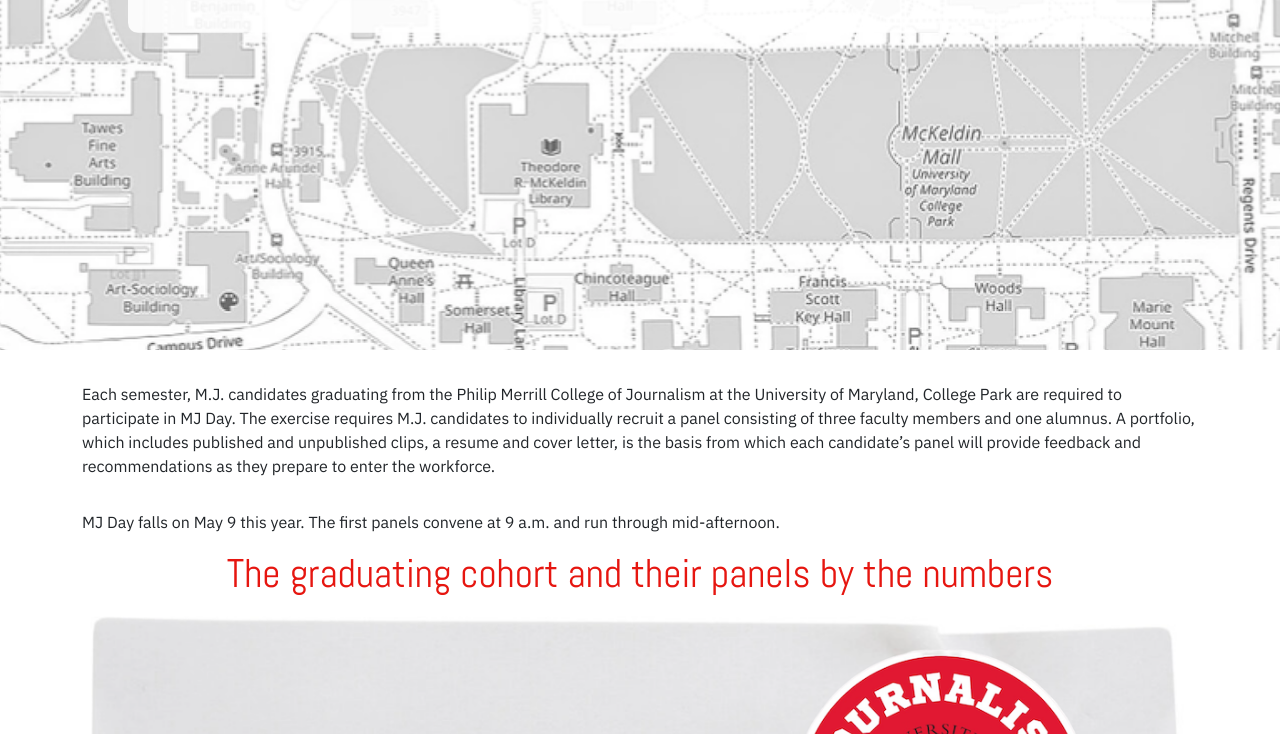
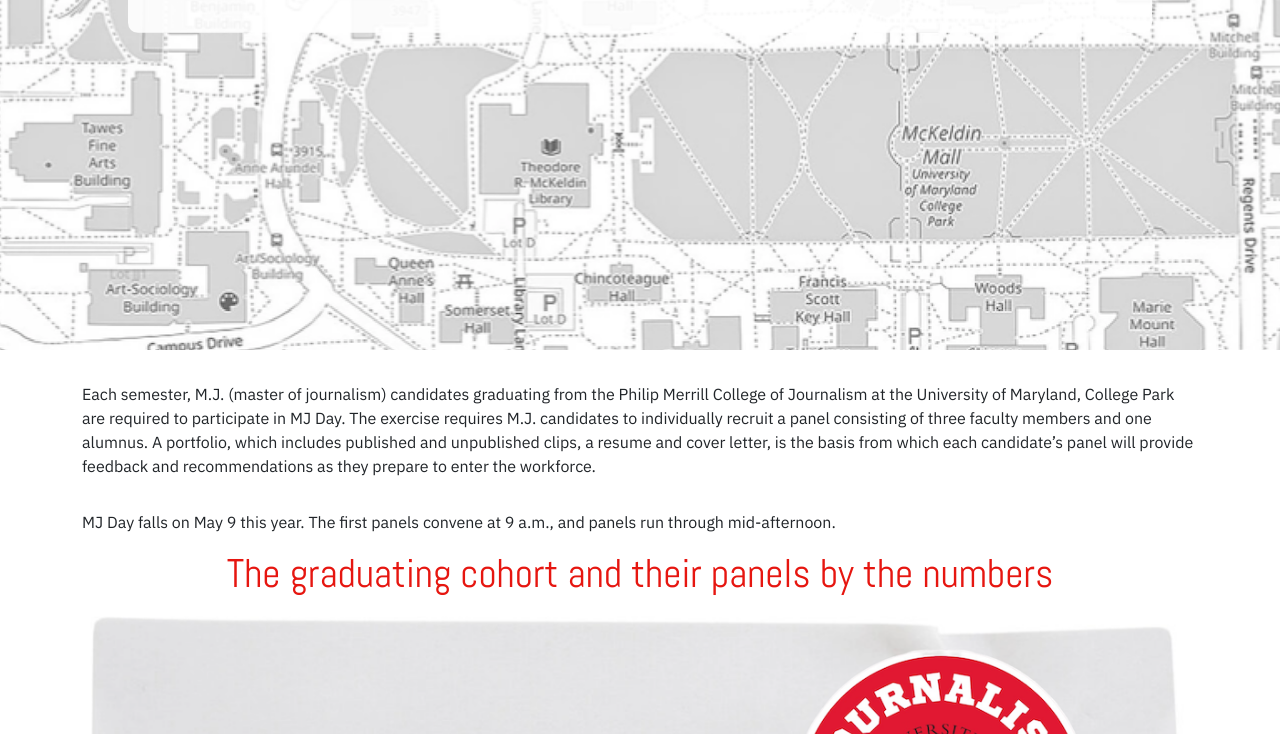
Before and after one commit to aprilqueved0/april-queved0.github.io, a plain HTML site: page projects/final/index.html in a window 1280 px wide. Shown: the part 450-1184 px from the top of the page. Drawn offline with nearby package versions, Linux system fonts and the light colour scheme; a script that the page names is missing.

Commit message:
Update index.html

```diff
--- a/projects/final/index.html
+++ b/projects/final/index.html
@@ -35,7 +35,7 @@
                 <div class="row">
                     <p>
                     <p>
-                    <p>Each semester, M.J. candidates graduating from the Philip Merrill College of Journalism at the
+                    <p>Each semester, M.J. (master of journalism) candidates graduating from the Philip Merrill College of Journalism at the
                         University of Maryland, College Park are required to participate in MJ Day. The exercise
                         requires M.J. candidates to individually recruit a panel consisting of three faculty members and
                         one alumnus. A portfolio, which includes published and unpublished clips, a resume and cover
@@ -43,7 +43,7 @@
                         as they prepare to enter the workforce. </p>
                     </p>
 
-                    <p>MJ Day falls on May 9 this year. The first panels convene at 9 a.m. and run through
+                    <p>MJ Day falls on May 9 this year. The first panels convene at 9 a.m., and panels run through
                         mid-afternoon.</p>
 
                 </div>
```
